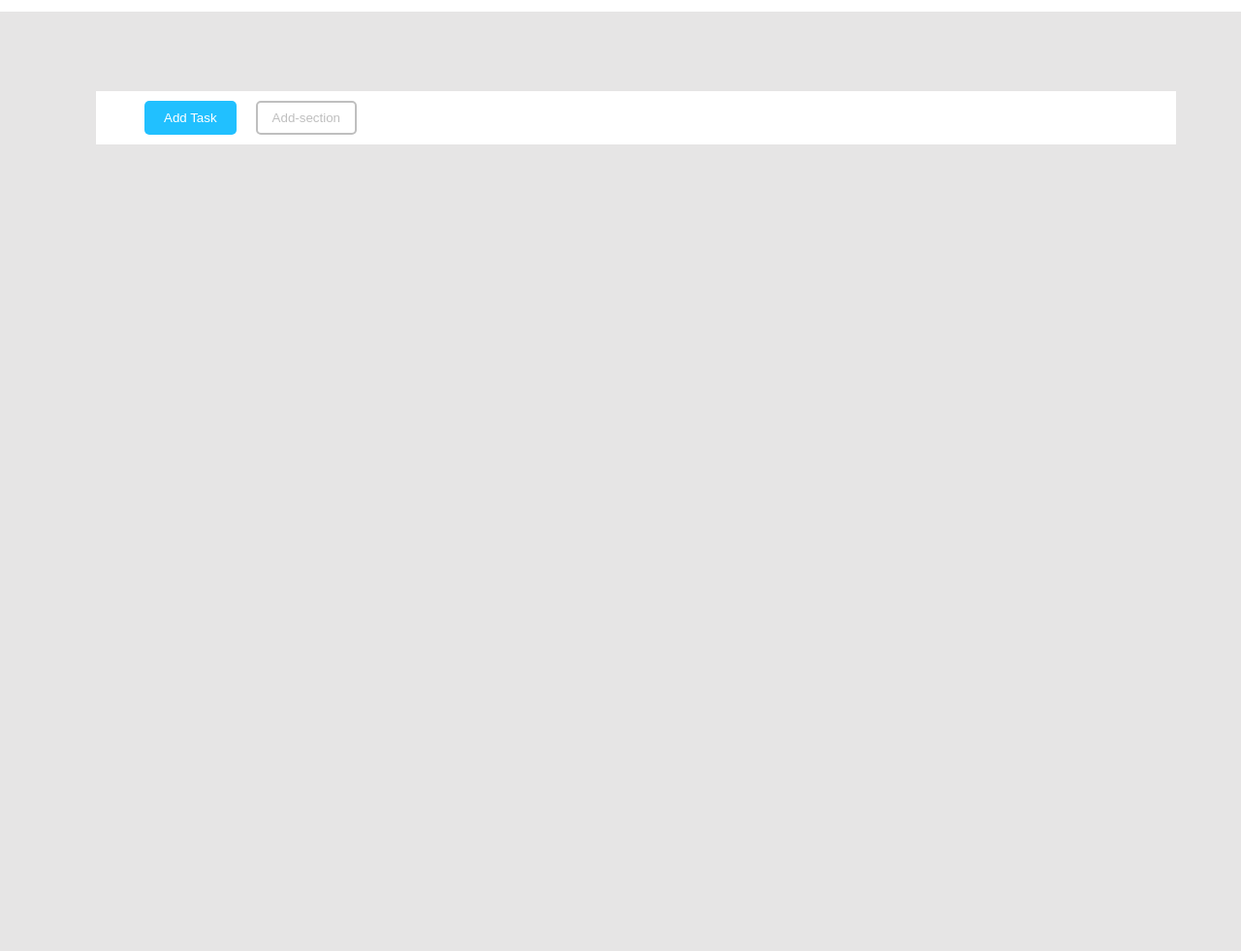
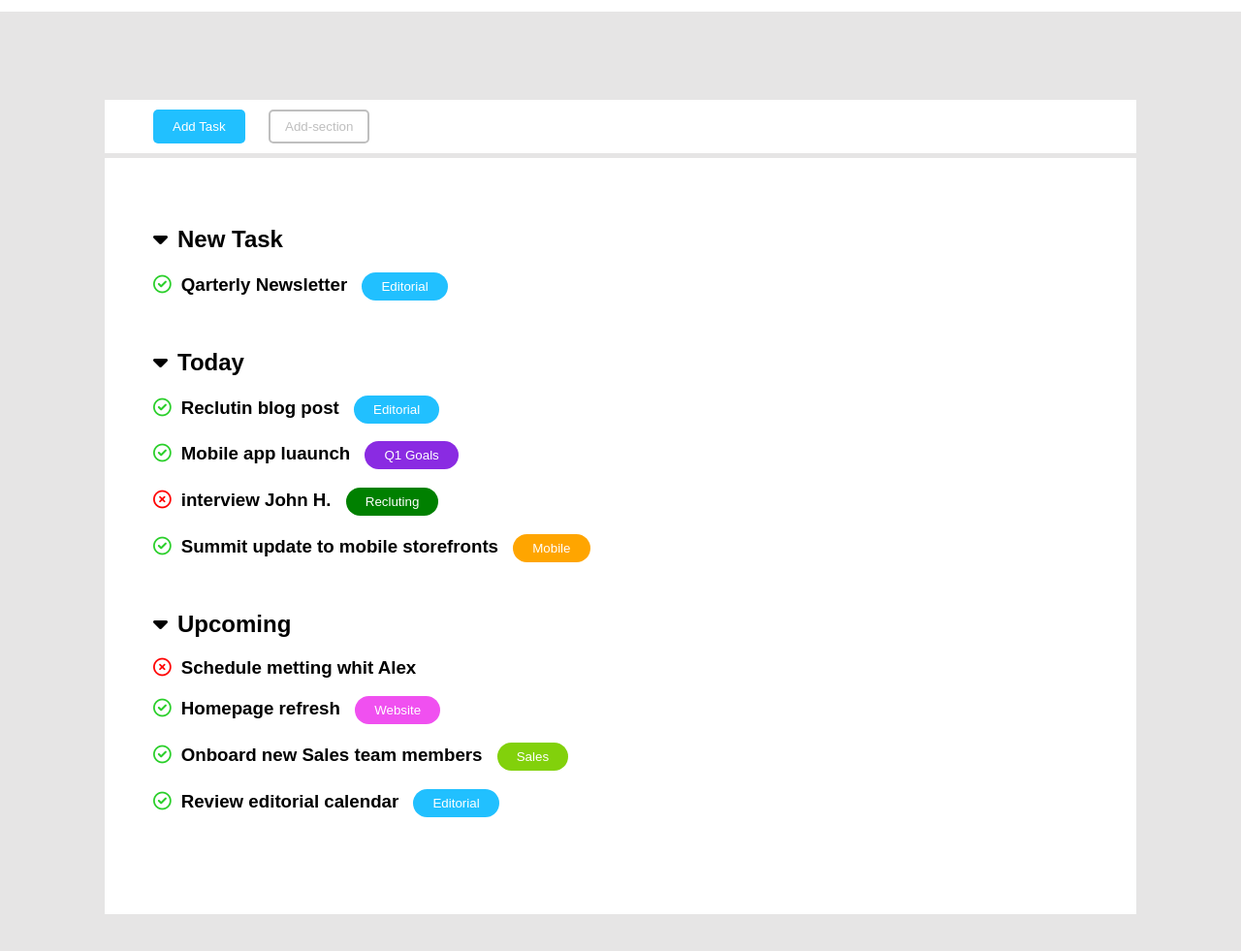
Before and after one commit to Alessandro-Vezzoli/html-css-toboolist, a plain HTML site: page index.html in a window 1280 px wide. Shown: the part 67-1048 px from the top of the page at 97% size. Before the commit the page ends 800 px from the top, so only its background shows below. Drawn offline with Linux system fonts and the light colour scheme.

Commit message:
finish list and Work

```diff
--- a/css/style.css
+++ b/css/style.css
@@ -6,8 +6,10 @@ body {
   background-color: rgba(224, 223, 223, 0.795);
 }
 
+.backgorund-white {
+  background-color: white;
+}
 .header {
-  background-color: white;
   width: 100%;
   display: flex;
   align-items: center;
@@ -41,3 +43,24 @@ body {
   cursor: pointer;
   opacity: 0.5;
 }
+.padding {
+  padding: 50px;
+}
+.title {
+  align-items: center;
+}
+.check {
+  color: rgb(42, 207, 42);
+}
+.error {
+  color: red;
+}
+.list-button {
+  background-color: rgb(33, 192, 255); /* Colore di sfondo blu */
+  color: white;
+  border: none;
+  border-radius: 20px;
+  padding: 7px 20px;
+  cursor: pointer;
+  margin-left: 10px;
+}
--- a/index.html
+++ b/index.html
@@ -5,22 +5,149 @@
     <meta http-equiv="X-UA-Compatible" content="IE=edge" />
     <title>html-css-toboolist</title>
     <meta name="viewport" content="width=device-width, initial-scale=1" />
+    <link
+      rel="stylesheet"
+      href="https://cdnjs.cloudflare.com/ajax/libs/font-awesome/6.0.0-beta3/css/all.min.css"
+    />
+
     <link rel="stylesheet" href="css/style.css" />
   </head>
   <body class="backgorund">
     <!--lista-->
-    <header class="header">
+    <header class="header backgorund-white">
       <img src="img/Logo.png" alt="Logo" />
       <h1>Toboolist</h1>
     </header>
     <main style="padding: 100px">
       <!--button-->
-      <div class="header">
+      <div class="backgorund-white">
         <button class="add-task-button">Add Task</button>
         <button class="add-section-button">Add-section</button>
       </div>
       <!--list-->
-      <div class="header" style="margin-top: 5px"></div>
+      <div class="backgorund-white padding" style="margin-top: 5px">
+        <!--New Task-->
+
+        <div class="title" style="margin-bottom: 50px">
+          <h2>
+            <i class="fa-solid fa-caret-down" style="padding-right: 10px"> </i
+            >New Task
+          </h2>
+          <h3>
+            <i
+              class="fa-regular fa-circle-check check"
+              style="padding-right: 10px"
+            >
+            </i
+            >Qarterly Newsletter
+            <button class="list-button">Editorial</button>
+          </h3>
+        </div>
+        <!--Today-->
+        <div class="title" style="margin-bottom: 50px">
+          <h2>
+            <i class="fa-solid fa-caret-down" style="padding-right: 10px"> </i
+            >Today
+          </h2>
+          <h3>
+            <i
+              class="fa-regular fa-circle-check check"
+              style="padding-right: 10px"
+            >
+            </i
+            >Reclutin blog post
+            <button class="list-button">Editorial</button>
+          </h3>
+          <h3>
+            <i
+              class="fa-regular fa-circle-check check"
+              style="padding-right: 10px"
+            >
+            </i
+            >Mobile app luaunch
+            <button class="list-button" style="background-color: blueviolet">
+              Q1 Goals
+            </button>
+          </h3>
+          <h3>
+            <i
+              class="fa-regular fa-circle-xmark error"
+              style="padding-right: 10px"
+            >
+            </i
+            >interview John H.
+            <button class="list-button" style="background-color: green">
+              Recluting
+            </button>
+          </h3>
+          <h3>
+            <i
+              class="fa-regular fa-circle-check check"
+              style="padding-right: 10px"
+            >
+            </i
+            >Summit update to mobile storefronts
+            <button class="list-button" style="background-color: orange">
+              Mobile
+            </button>
+          </h3>
+        </div>
+
+        <!--upcoming-->
+
+        <div class="title" style="margin-bottom: 50px">
+          <h2>
+            <i class="fa-solid fa-caret-down" style="padding-right: 10px"> </i
+            >Upcoming
+          </h2>
+          <h3>
+            <i
+              class="fa-regular fa-circle-xmark error"
+              style="padding-right: 10px"
+            >
+            </i
+            >Schedule metting whit Alex
+          </h3>
+          <h3>
+            <i
+              class="fa-regular fa-circle-check check"
+              style="padding-right: 10px"
+            >
+            </i
+            >Homepage refresh
+            <button
+              class="list-button"
+              style="background-color: rgb(240, 80, 240)"
+            >
+              Website
+            </button>
+          </h3>
+          <h3>
+            <i
+              class="fa-regular fa-circle-check check"
+              style="padding-right: 10px"
+            >
+            </i
+            >Onboard new Sales team members
+            <button
+              class="list-button"
+              style="background-color: rgb(130, 209, 11)"
+            >
+              Sales
+            </button>
+          </h3>
+
+          <h3>
+            <i
+              class="fa-regular fa-circle-check check"
+              style="padding-right: 10px"
+            >
+            </i
+            >Review editorial calendar
+            <button class="list-button">Editorial</button>
+          </h3>
+        </div>
+      </div>
     </main>
   </body>
 </html>
```
